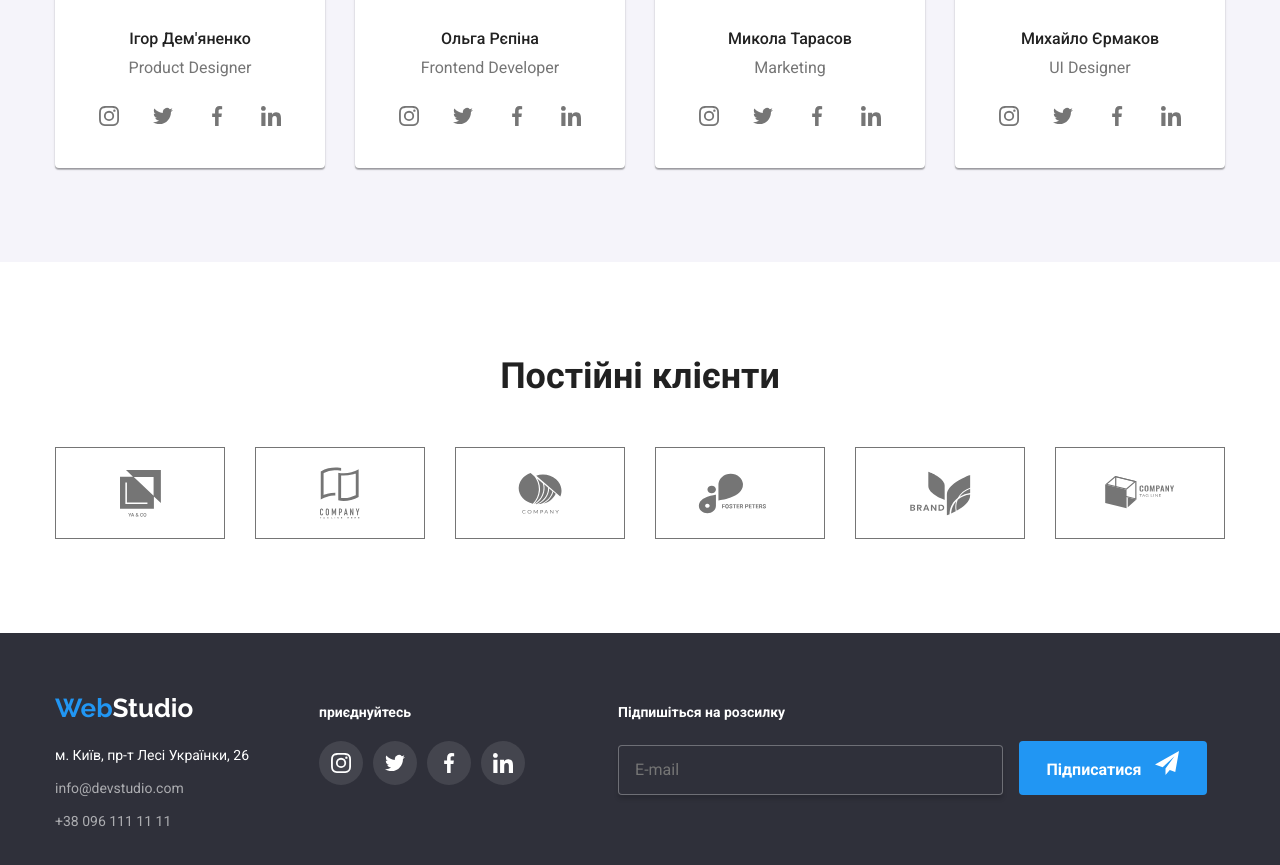
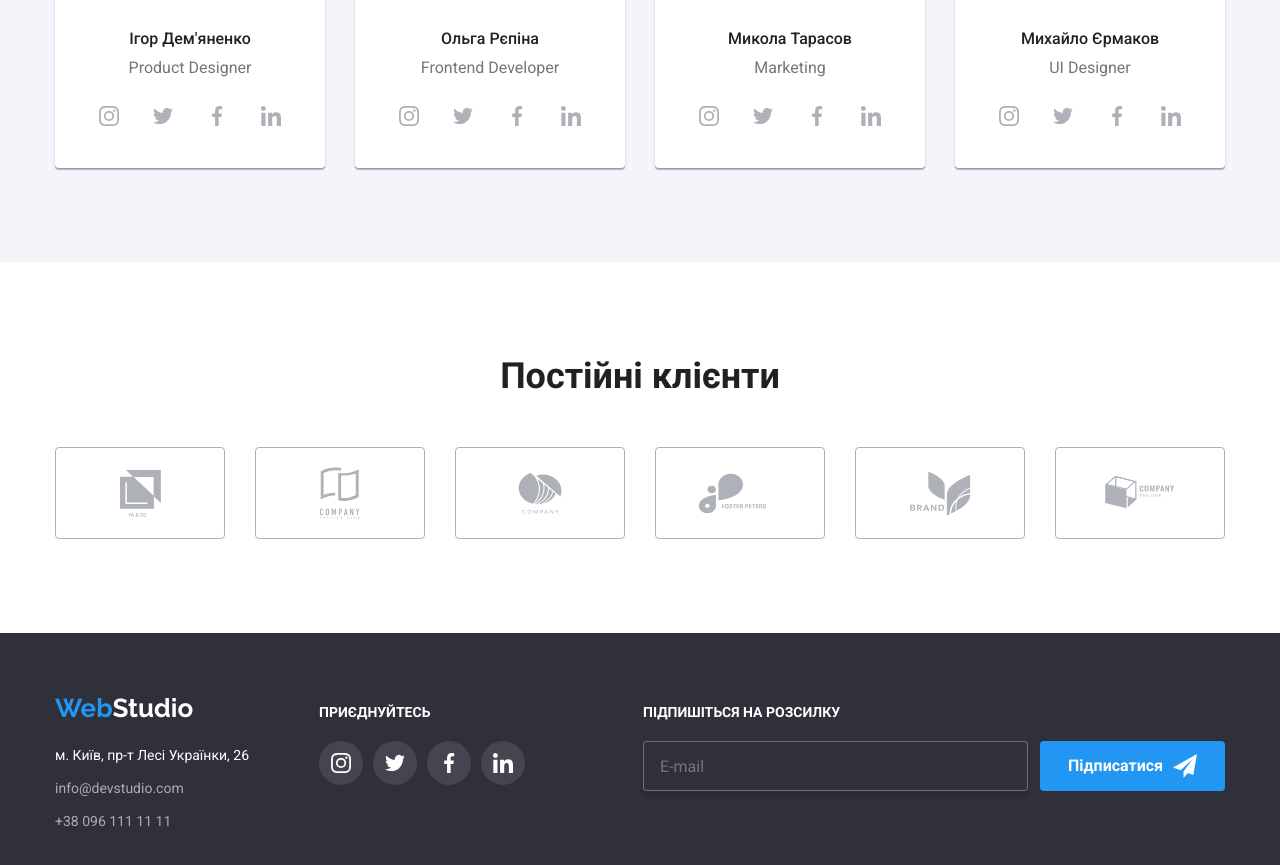
Before and after one commit to Ruslantetra/goit-markup-hw-06, a plain HTML site: page index.html in a window 1280 px wide. Shown: the part 2058-2923 px from the top of the page. Drawn offline with Linux system fonts and the light colour scheme.

Commit message:
изменения после проверки 2

```diff
--- a/css/index.css
+++ b/css/index.css
@@ -461,13 +461,9 @@ p {
     margin-bottom: 16px;
 }
 
-
-
 .ul-container-social {
     display: flex;
     justify-content: center;
-    /* margin-left: 32px;
-    margin-right: 32px; */
 }
 
 .ul-container-social .item + .item {
@@ -484,7 +480,7 @@ p {
     border: none;
 
     background-color: var(--white-color);
-    fill: var(--secondary-color);
+    fill: rgba(175, 177, 184, 1);
 
     transition: fill var(--animation), background-color var(--animation);
 }
@@ -521,23 +517,23 @@ p {
     display: flex;
     align-items: center;
     justify-content: center;
+
     width: 170px;
     height: 92px;
-    border: 1px solid var(--secondary-color);
+
+    border: 1px solid rgba(175, 177, 184, 1);
+    border-radius: 4px;
+
     background-color: var(--white-color);
-    fill: var(--secondary-color);
+    fill: rgba(175, 177, 184, 1);
 
     transition: fill var(--animation), border var(--animation);
+}
 
-
-
-
-}
 .clients-link:hover,
 .clients-link:focus {
     fill: var(--accent-color);
     border-color: var(--accent-color);
-
 }
 
 
@@ -609,16 +605,20 @@ p {
 }
 
 .container-social-footer {
-    margin-right: 93px;
+    margin-right: auto;
 }
 
-.title-footer {
+.strong-footer {
+    display: inline-block;
+
     color: var(--white-color);
     font-weight: 700;
     font-size: 14px;
     line-height: 1.14;
 
     margin-bottom: 20px;
+
+    text-transform: uppercase;
 }
 
 .ul-social-footer {
@@ -647,6 +647,11 @@ p {
     background-color: var(--accent-color);
 }
 
+
+.container-form {
+    display: block;
+}
+
 .strong-text {
     display: block;
 
@@ -658,13 +663,17 @@ p {
     color: rgba(255, 255, 255, 1);
 
     margin-bottom: 20px;
+
+    text-transform: uppercase;
+}
+
+.form-footer {
+    display: flex;
 }
 
 .label-footer {
     display: inline-block;
     margin-right: 12px;
-
-
 }
 
 .input-footer {
@@ -677,7 +686,14 @@ p {
     border-radius: 4px;
     box-shadow: 0px 4px 4px rgba(0, 0, 0, 0.15);
 
-    padding: 15px 295px 15px 16px;
+    padding: 15px 16px;
+
+    transition: border-color var(--animation);
+}
+
+.input-footer:hover,
+.input-footer:focus {
+    border-color: var(--accent-color);
 }
 
 input[placeholder] {
@@ -690,8 +706,9 @@ input[placeholder] {
 }
 
 .button-footer {
-    /* display: flex;
-    align-items: center; */
+    display: flex;
+    align-items: center;
+
     padding: 10px 28px;
 
     border: none;
--- a/css/portfolio.css
+++ b/css/portfolio.css
@@ -463,11 +463,6 @@ p {
     color: #2196F3;
 }
 
-.container-social-footer {
-    padding-top: 12px;
-    margin-right: 93px;
-
-}
 
 .tell {
     color:  rgba(255, 255, 255, 0.6);
@@ -484,7 +479,15 @@ p {
     color: #2196F3;
 }
 
-.title-footer {
+.container-social-footer {
+    padding-top: 12px;
+    margin-right: auto;
+
+}
+
+.strong-footer {
+    display: inline-block;
+
     color: var(--white-color);
 
     font-weight: 700;
@@ -492,6 +495,8 @@ p {
     line-height: 1.14;
 
     margin-bottom: 20px;
+
+    text-transform: uppercase;
 }
 
 .ul-social-footer {
@@ -523,6 +528,10 @@ p {
     background-color: var(--accent-color);
 }
 
+.container-form {
+    display: block;
+}
+
 .strong-text {
     display: block;
 
@@ -534,13 +543,17 @@ p {
     color: rgba(255, 255, 255, 1);
 
     margin-bottom: 20px;
+
+    text-transform: uppercase;
+}
+
+.form-footer {
+    display: flex;
 }
 
 .label-footer {
     display: inline-block;
     margin-right: 12px;
-
-
 }
 
 .input-footer {
@@ -553,8 +566,16 @@ p {
     border-radius: 4px;
     box-shadow: 0px 4px 4px rgba(0, 0, 0, 0.15);
 
-    padding: 15px 295px 15px 16px;
+    padding: 15px 16px;
+
+    transition: border-color var(--animation);
 }
+
+.input-footer:hover,
+.input-footer:focus {
+    border-color: var(--accent-color);
+}
+
 
 input[placeholder] {
    font-family: var(--main-font);
@@ -566,6 +587,9 @@ input[placeholder] {
 }
 
 .button-footer {
+    display: flex;
+    align-items: center;
+
     padding: 10px 28px;
 
     border: none;
--- a/index.html
+++ b/index.html
@@ -424,7 +424,7 @@
             </div>
 
             <div class="container-social-footer">
-                <h3 class="title-footer">приєднуйтесь</h3>
+                <strong class="strong-footer">приєднуйтесь</strong>
                 <ul class="ul-social-footer">
                     <li class="item">
 
@@ -469,8 +469,11 @@
                 </ul>
             </div>
 
-            <form>
+            <div class="container-form">
+
                 <strong class="strong-text">Підпишіться на розсилку</strong>
+
+            <form class="form-footer">
                 <label class="label-footer">
                     <input class="input-footer" type="text" name="" placeholder="E-mail">
                 </label>
@@ -481,6 +484,8 @@
                     </svg>
                 </button>
             </form>
+
+            </div>
 
         </div>
 
```
Also changed, not shown: portfolio.html (+7 -2 lines).
